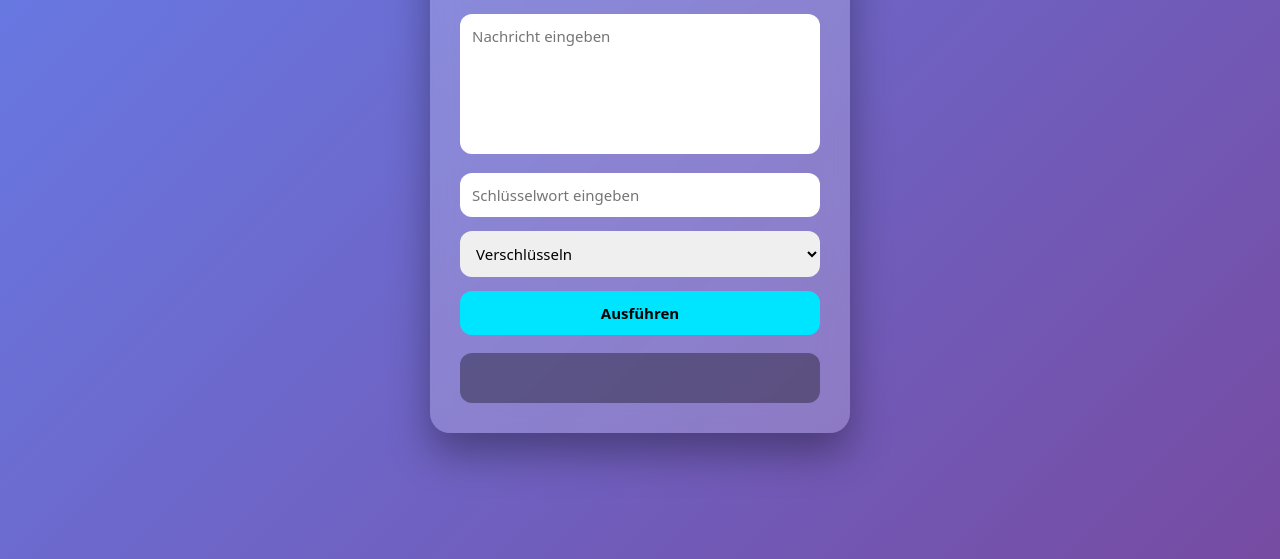
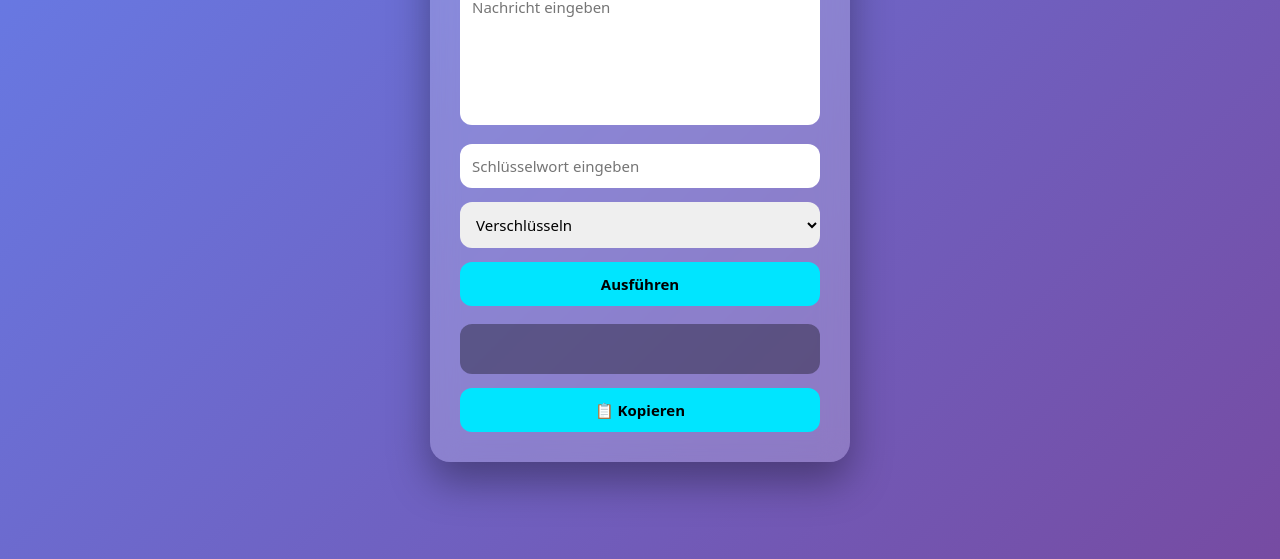
Before and after one commit to Honki787/Verschuesselung, a plain HTML site: page index.html in a window 1280 px wide. Shown: the part 241-800 px from the top of the page. Drawn offline with Linux system fonts and the light colour scheme.

Commit message:
Update index.html

```diff
--- a/index.html
+++ b/index.html
@@ -22,7 +22,10 @@
 
     <button id="actionBtn">Ausführen</button>
 
-    <div class="result" id="result"></div>
+    <div class="result-box">
+        <div class="result" id="result"></div>
+        <button class="copy-btn" id="copyBtn">📋 Kopieren</button>
+    </div>
 </div>
 
 <script src="script.js"></script>
```
